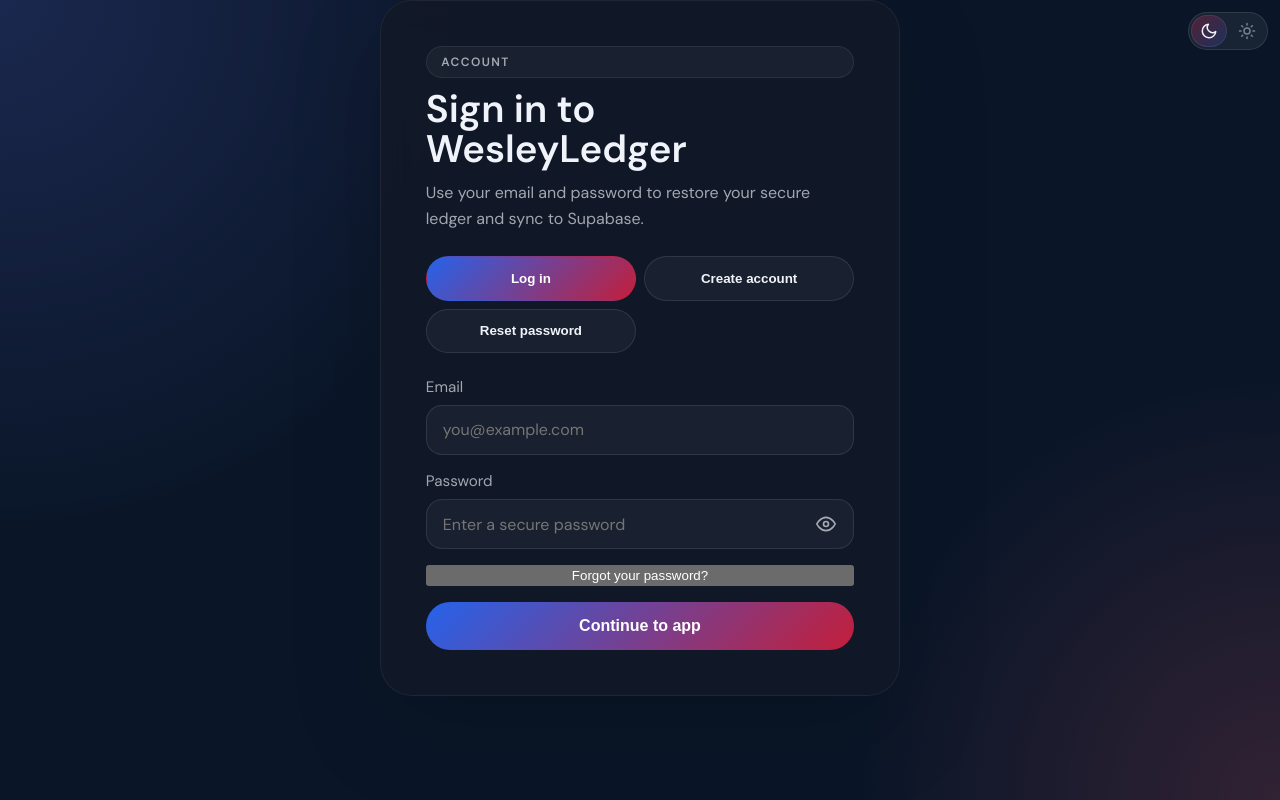
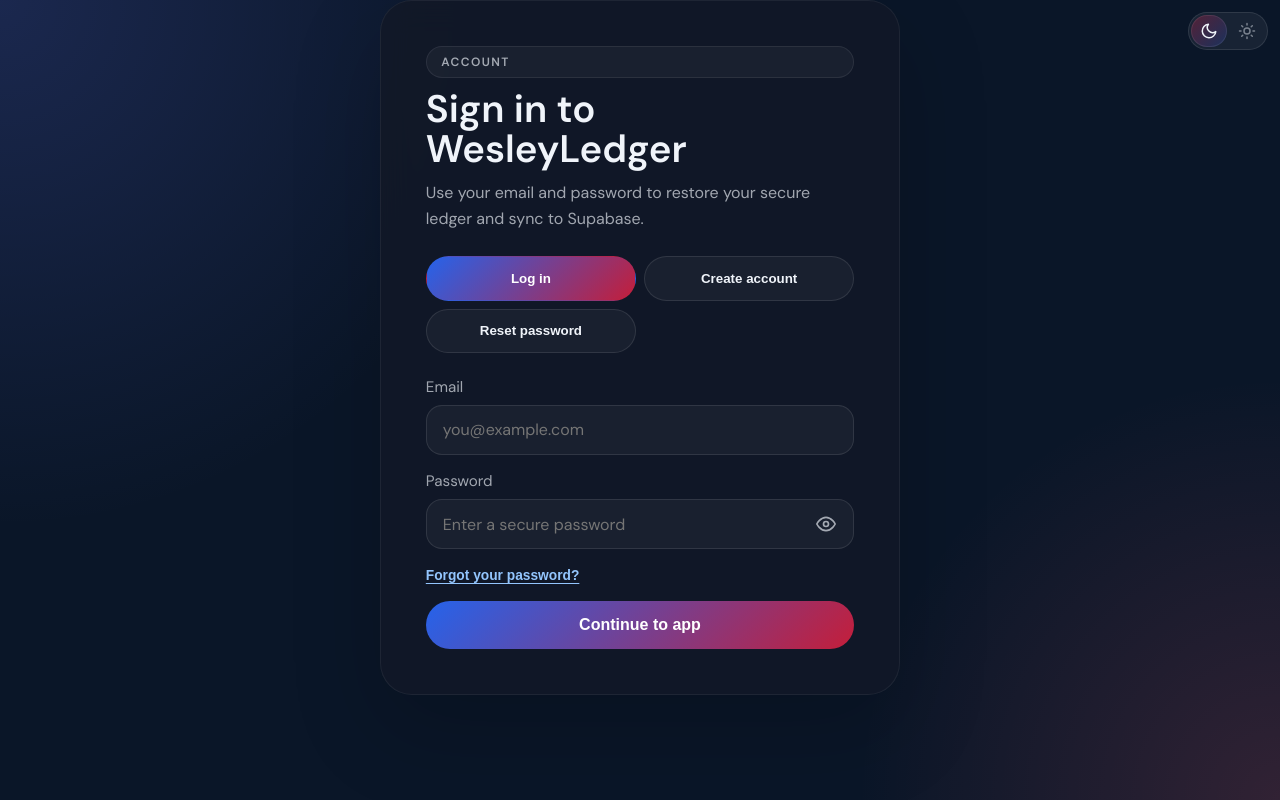
Before and after one commit to casioboi/WesleyLedger, a React (Vite) app in the folder frontend/: page /auth in a window 1280 px wide. Built offline with nearby package versions, Linux system fonts and the light colour scheme; no server answers.

Commit message:
fix: polish auth light theme and remove env debug logs

```diff
--- a/frontend/src/pages/AuthPage.module.css
+++ b/frontend/src/pages/AuthPage.module.css
@@ -91,6 +91,12 @@
   border-color: transparent;
 }
 
+.tab.active {
+  background: linear-gradient(135deg, var(--wl-blue), var(--wl-red));
+  color: #fff;
+  border-color: transparent;
+}
+
 .form {
   display: grid;
   gap: 1rem;
@@ -157,6 +163,29 @@
   outline-offset: 2px;
 }
 
+.forgotPassword {
+  width: fit-content;
+  border: none;
+  background: transparent;
+  color: var(--wl-link);
+  font-weight: 600;
+  font-size: 0.86rem;
+  padding: 0.15rem 0;
+  text-decoration: underline;
+  text-underline-offset: 0.2rem;
+  cursor: pointer;
+}
+
+.forgotPassword:hover {
+  color: var(--wl-frost);
+}
+
+.forgotPassword:focus-visible {
+  outline: 2px solid rgba(103, 121, 255, 0.32);
+  outline-offset: 3px;
+  border-radius: 6px;
+}
+
 .error,
 .info {
   border-radius: 18px;
@@ -219,8 +248,10 @@
   color: rgba(15, 23, 42, 0.82);
 }
 
-[data-theme='light'] .active {
+[data-theme='light'] .tab.active {
+  background: linear-gradient(135deg, var(--wl-blue), var(--wl-red));
   color: #fff;
+  border-color: transparent;
 }
 
 [data-theme='light'] label {
@@ -254,3 +285,11 @@
   background: rgba(29, 78, 216, 0.1);
   color: #1e3a8a;
 }
+
+[data-theme='light'] .forgotPassword {
+  color: #1d4ed8;
+}
+
+[data-theme='light'] .forgotPassword:hover {
+  color: #1e3a8a;
+}
--- a/frontend/src/pages/AuthPage.tsx
+++ b/frontend/src/pages/AuthPage.tsx
@@ -23,16 +23,6 @@
   const [error, setError] = useState<string | null>(null)
   const [info, setInfo] = useState<string | null>(null)
   const [busy, setBusy] = useState(false)
-
-  const supabaseUrl = import.meta.env.VITE_SUPABASE_URL
-  const supabaseAnonKey = import.meta.env.VITE_SUPABASE_ANON_KEY
-
-  useEffect(() => {
-    console.group('[WesleyLedger] Supabase env check')
-    console.log('VITE_SUPABASE_URL:', supabaseUrl ? supabaseUrl : '<missing>')
-    console.log('VITE_SUPABASE_ANON_KEY present:', Boolean(supabaseAnonKey))
-    console.groupEnd()
-  }, [supabaseUrl, supabaseAnonKey])
 
   useEffect(() => {
     if (loading) return
```
